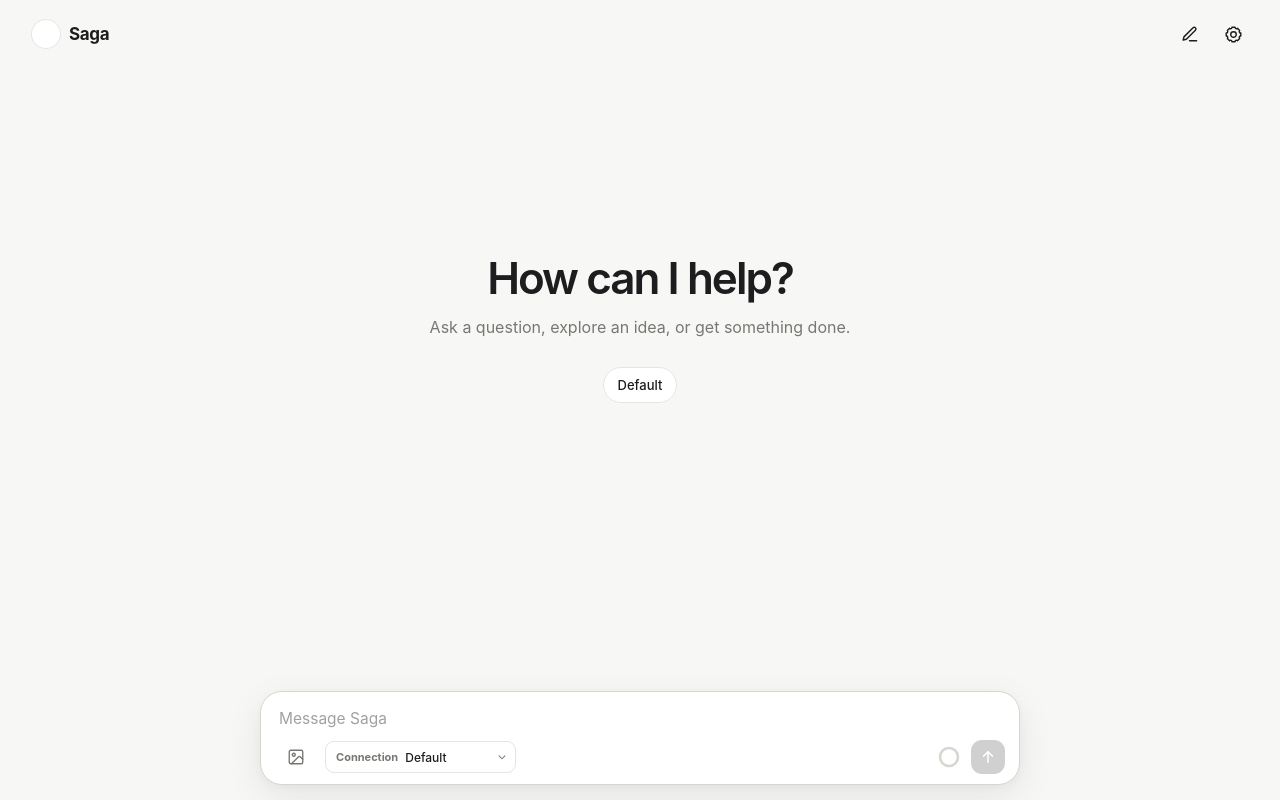
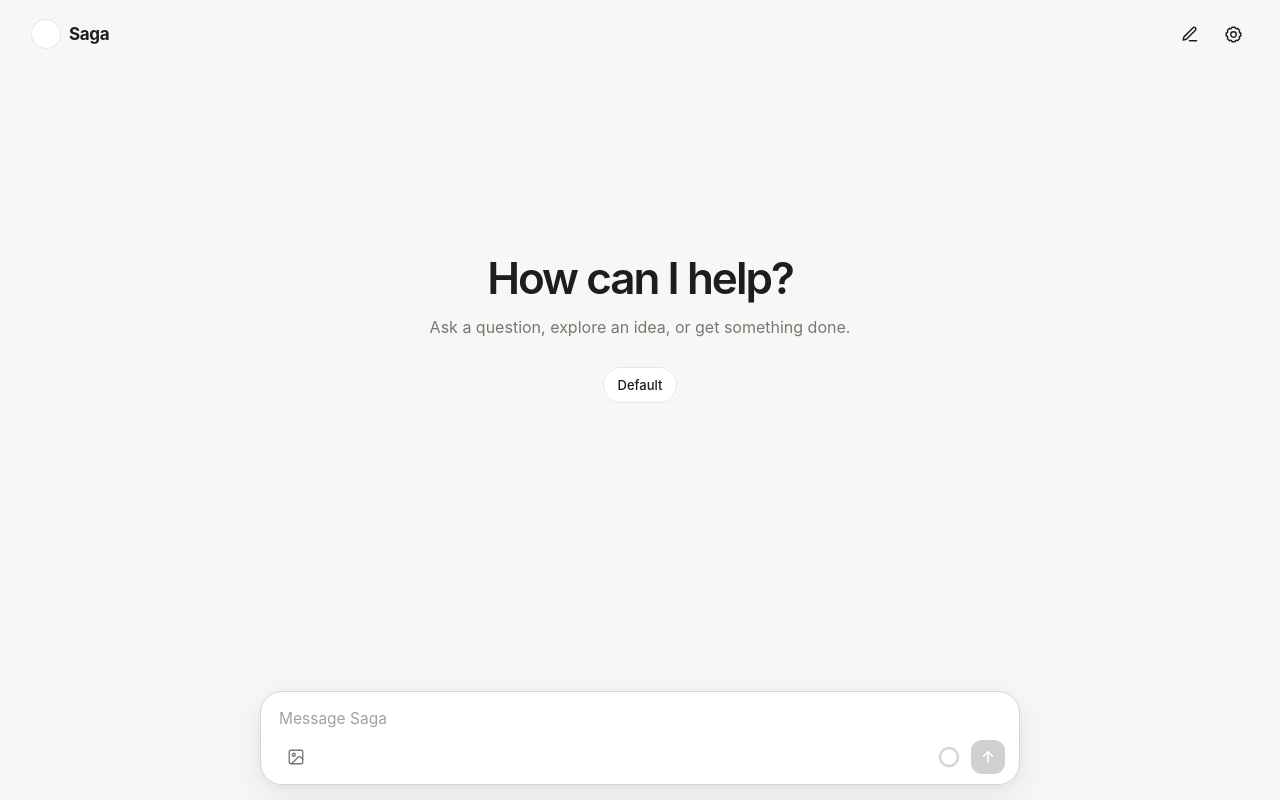
Before and after one commit to lomirus/motechat, a Svelte app: page / in a window 1280 px wide. Built offline with nearby package versions, Linux system fonts and the light colour scheme.

Commit message:
fix: keep connection switching in settings and stop composer chips from selecting text

```diff
--- a/src/App.svelte
+++ b/src/App.svelte
@@ -919,17 +919,6 @@
           >
             <svg viewBox="0 0 24 24" aria-hidden="true"><rect x="3" y="3" width="18" height="18" rx="2"/><circle cx="9" cy="9" r="2"/><path d="m21 15-3.1-3.1a2 2 0 0 0-2.8 0L6 21"/></svg>
           </button>
-          <div class="composer-switch">
-            <label for="switch-connection">Connection</label>
-            <Select
-              id="switch-connection"
-              value={activeConnectionId}
-              options={connections.map((connection): [string, string] => [connection.id, connection.name || 'Untitled'])}
-              listLabel="Connections"
-              listName="connection list"
-              onchange={switchConnection}
-            />
-          </div>
           {#each evaluated.fields.filter((field) => field.options.length) as field (field.id)}
             <div class="composer-switch">
               <label for="switch-{field.id}">{field.name}</label>
--- a/src/app.css
+++ b/src/app.css
@@ -697,6 +697,7 @@
   border-radius: 9px;
   color: var(--muted);
   font-size: 11px;
+  user-select: none;
 }
 .composer-switch > label {
   font-weight: 650;
@@ -717,6 +718,11 @@
   font-weight: 500;
   text-overflow: ellipsis;
   cursor: pointer;
+  user-select: none;
+}
+.composer-switch .model-select input::selection {
+  background: transparent;
+  color: inherit;
 }
 .composer-switch .model-select-toggle {
   position: absolute;
--- a/src/lib/Select.svelte
+++ b/src/lib/Select.svelte
@@ -76,6 +76,8 @@
       type="text"
       readonly
       value={labelFor(value)}
+      onmousedown={(event) => event.preventDefault()}
+      onfocus={(event) => event.currentTarget.setSelectionRange(0, 0)}
       onclick={() => (open = !open)}
       onkeydown={handleKeydown}
     />
```
